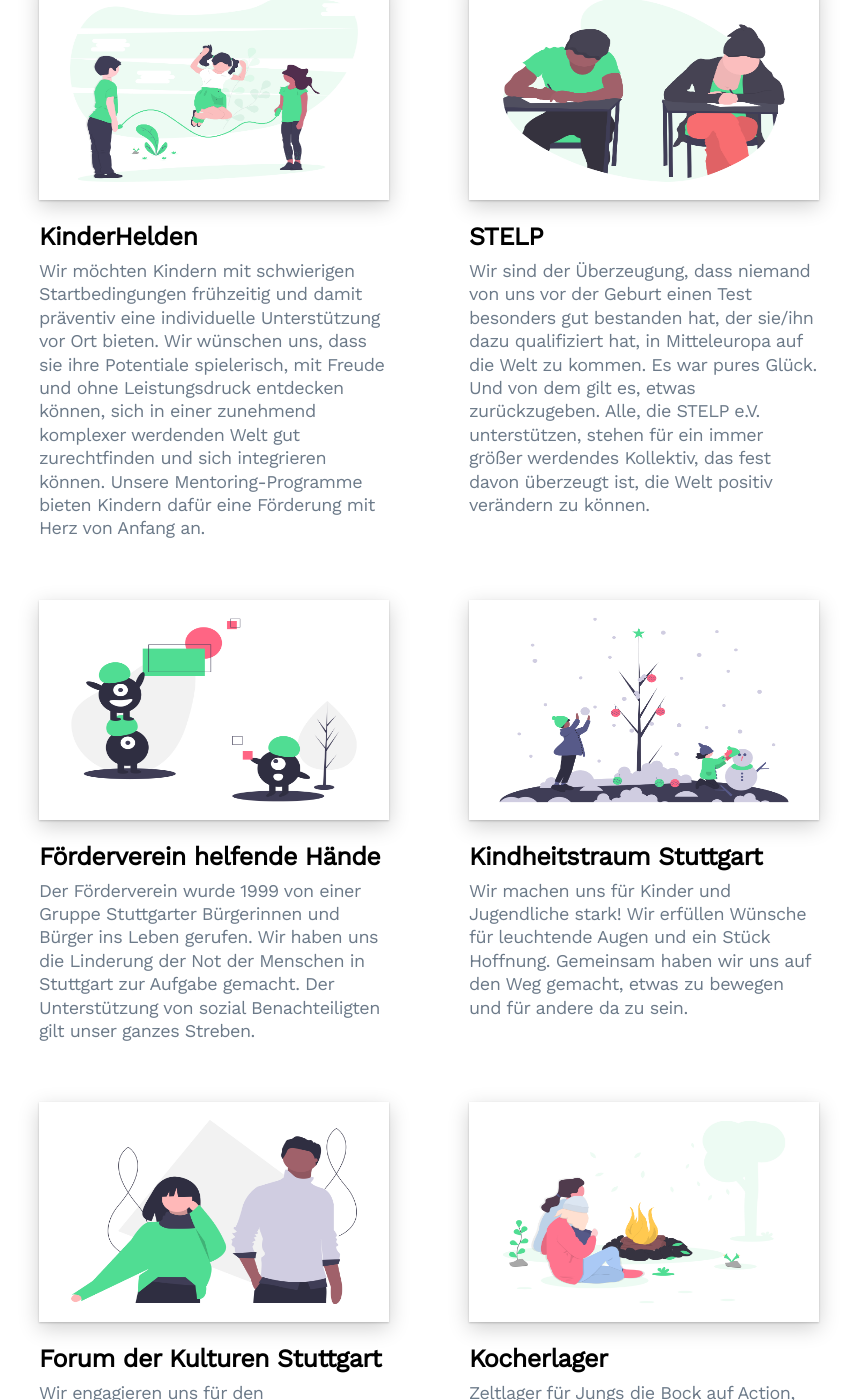
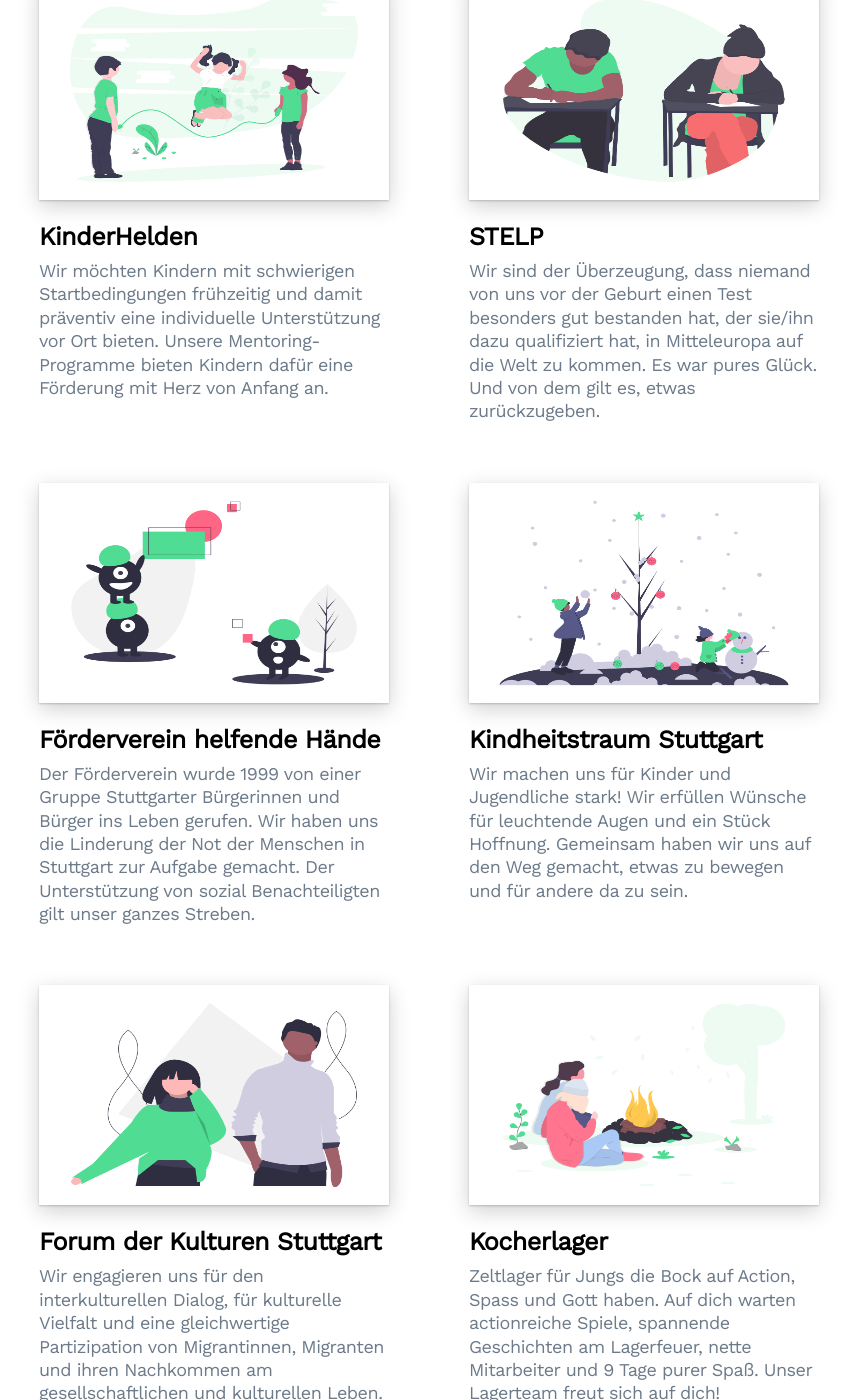
Before and after one commit to tugut-de/site, a Jekyll site: the page built from _pages/clubs.html, in a window 1280 px wide and 1400 px high, scrolled down 260 px. Shown: the whole window, without its empty margins (211-1068 px from the left). Built offline with Jekyll 4.4.1, drawn with Linux system fonts in a browser that asks for light colours; nearby versions of some CDN libraries; some of the changed text lies outside the part shown.

Commit message:
Update clubs.yml

```diff
--- a/_data/clubs.yml
+++ b/_data/clubs.yml
@@ -5,7 +5,7 @@
   E-Mail: mail@kinderhelden.info
   Adresse: Breitscheidstraße 44, 70176 Stuttgart
   image: children
-  description: Wir möchten Kindern mit schwierigen Startbedingungen frühzeitig und damit präventiv eine individuelle Unterstützung vor Ort bieten. Wir wünschen uns, dass sie ihre Potentiale spielerisch, mit Freude und ohne Leistungsdruck entdecken können, sich in einer zunehmend komplexer werdenden Welt gut zurechtfinden und sich integrieren können. Unsere Mentoring-Programme bieten Kindern dafür eine Förderung mit Herz von Anfang an.
+  description: Wir möchten Kindern mit schwierigen Startbedingungen frühzeitig und damit präventiv eine individuelle Unterstützung vor Ort bieten. Unsere Mentoring-Programme bieten Kindern dafür eine Förderung mit Herz von Anfang an.
 - id: 2
   name: STELP
   Spendenkonto: DE32430609677001801100
@@ -13,7 +13,7 @@
   E-Mail: team@stelp.eu
   Adresse: Johannesstraße 35, 70176 Stuttgart
   image: learn
-  description: Wir sind der Überzeugung, dass niemand von uns vor der Geburt einen Test besonders gut bestanden hat, der sie/ihn dazu qualifiziert hat, in Mitteleuropa auf die Welt zu kommen. Es war pures Glück. Und von dem gilt es, etwas zurückzugeben. Alle, die STELP e.V. unterstützen, stehen für ein immer größer werdendes Kollektiv, das fest davon überzeugt ist, die Welt positiv verändern zu können.
+  description: Wir sind der Überzeugung, dass niemand von uns vor der Geburt einen Test besonders gut bestanden hat, der sie/ihn dazu qualifiziert hat, in Mitteleuropa auf die Welt zu kommen. Es war pures Glück. Und von dem gilt es, etwas zurückzugeben.
 - id: 3
   name: Förderverein helfende Hände
   Spendenkonto: DE22300606010004884973
@@ -37,7 +37,7 @@
   E-Mail: info@forum-der-kulturen.de
   Adresse: Marktplatz 4, 70173 Stuttgart
   image: people
-  description: Wir engagieren uns für den interkulturellen Dialog, für kulturelle Vielfalt und eine gleichwertige Partizipation von Migrantinnen, Migranten und ihren Nachkommen am gesellschaftlichen und kulturellen Leben. Gemeinsam mit unseren Mitgliedern und Partnern machen wir uns stark gegen Ausgrenzung, Vorurteile, Rassismen und Diskriminierungen sowie für die interkulturelle Öffnung von Institutionen, Ämtern und Vereinen.
+  description: Wir engagieren uns für den interkulturellen Dialog, für kulturelle Vielfalt und eine gleichwertige Partizipation von Migrantinnen, Migranten und ihren Nachkommen am gesellschaftlichen und kulturellen Leben.
 - id: 6
   name: Kocherlager
   web: https://www.kocherlager.de/
```
